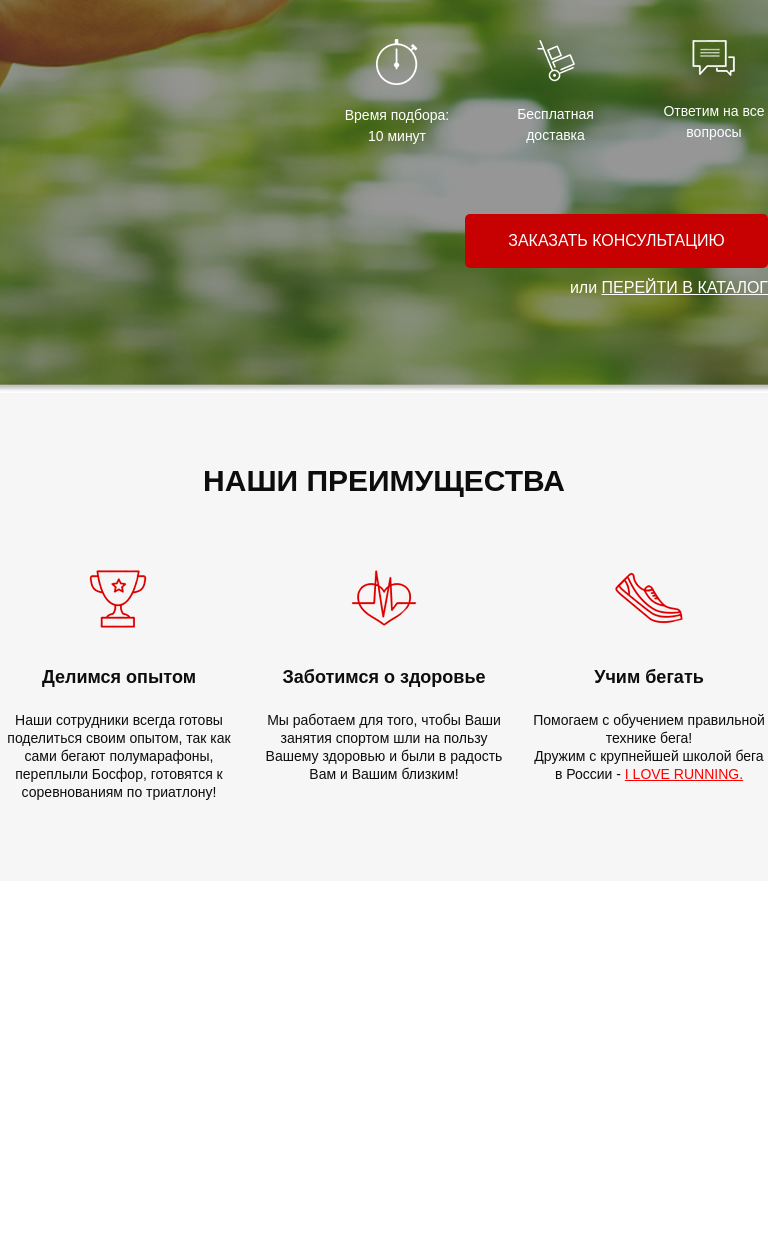
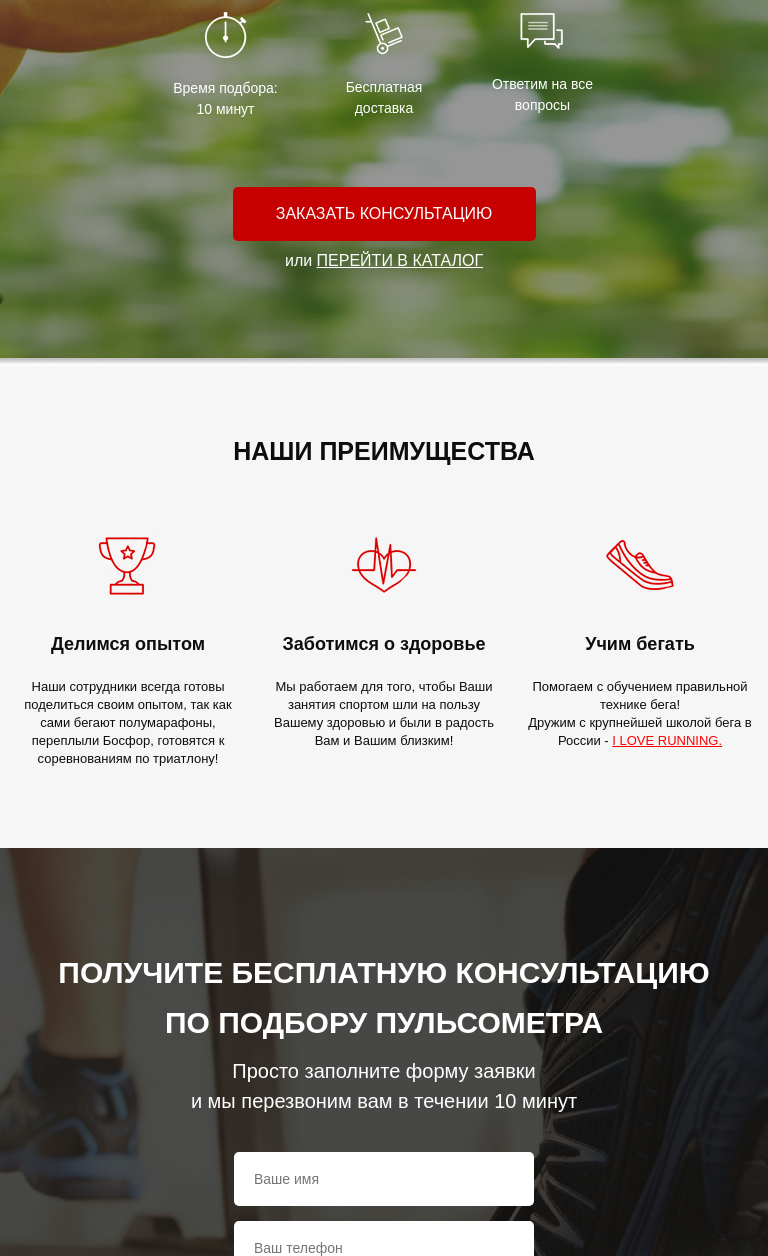
Before and after one commit to lightofheven/puls, a website: page src/index.html in a window 768 px wide. Shown: the part 295-1551 px from the top of the page. Before the commit the page ends 1176 px from the top, so only its background shows below. Drawn offline with Linux system fonts and the light colour scheme.

Commit message:
Consultation

```diff
--- a/src/index.html
+++ b/src/index.html
@@ -26,7 +26,7 @@
                     <button class="button">заказать звонок</button>
                 </div>
             </header>
-            <div class="promo__wreaper">
+            <div class="promo__wreapper">
                 <h1 class="promo__header">Подбор пульсометра</h1>
                 <h2 class="promo__subheader">с учётом Вашего уровня подготовки</h2>
                 <div class="promo__icons">
@@ -80,5 +80,20 @@
         </div>
     </div>
 
+    <div class="consultation">
+        <div class="container">
+            <h2 class="title title_left">Получите бесплатную консультацию<br>
+            по подбору пульсометра </h2>
+            <div class="consultation__descr">Просто заполните форму заявки<br>
+            и мы перезвоним вам в течении 10 минут</div>
+            <form class="feed-form" action="#">
+                <input name="name" required placeholder="Ваше имя" type="text">
+                <input name="phone" required placeholder="Ваш телефон" type="number">
+                <input name="email" required placeholder="Ваш E-mail" type="email">
+                <button class="button button_submit">заказать кОНСУЛЬТАЦИЮ</button>
+            </form>
+
+        </div>
+    </div>
 </body>
 </html>
--- a/src/sass/blocks/_button.scss
+++ b/src/sass/blocks/_button.scss
@@ -14,4 +14,9 @@
         height: 54px;
         font-size: 16px;
     }
+    &_submit {
+        width: 100%;
+        height: 55px;
+        font-size: 16px;
+    }
 }
--- /dev/null
+++ b/src/sass/blocks/_consultation.scss
@@ -0,0 +1,13 @@
+.consultation {
+    padding: 100PX 0 92px 0;
+    min-height: 680px;
+    background: url(../../img/bg2.jpg) center (center/cover) no-repeat;
+    &__descr {
+        font-weight: 500;
+        font-size: 20px;
+        line-height: 30px;
+        color: #FFFFFF;
+        text-align: left;
+        margin-top: 8px;
+    }
+}
--- /dev/null
+++ b/src/sass/blocks/_forms.scss
@@ -0,0 +1,20 @@
+.feed-form {
+    margin-top: 36px;
+    display: flex;
+    flex-direction: column;
+    width: 300px;
+    input {
+        height: 54px;
+        border-radius: 5px;
+        background: #FFFFFF;
+        margin-bottom: 15px;
+        border: none;
+        padding: 0 20px;
+        font-weight: 300;
+        font-size: 14px;
+        color: #4B4B4B;
+        &:nth-child(3) {
+            margin-bottom: 20px;
+        }
+    }
+}
--- /dev/null
+++ b/src/sass/blocks/_media.scss
@@ -0,0 +1,114 @@
+@media (min-width: 720px) and (max-width: 1024px) {
+    .header {
+        display: flex;
+        justify-content: space-around;
+        align-items :center;
+    }
+    .promo {
+        &__wreapper {
+            display: block;
+            margin-top: 91px;
+        }
+        &__header {
+            font-weight: 700;
+            font-size: 35px;
+            text-transform: uppercase;
+            color: #fff;
+            line-height: 35px;
+            text-align: center;
+        }
+        &__subheader {
+            font-weight: 500;
+            font-size: 20px;
+            text-transform: uppercase;
+            color: #fff;
+            margin-top: 21px;
+            line-height: 20px;
+            text-align: center;
+        }
+        &__icons {
+            width: 425px;
+            display: flex;
+            justify-content: space-between;
+            margin: 60px auto;
+        }
+        &__link {
+            font-weight: 500;
+            font-size: 16px;
+            color: #fff;
+            margin-top: 8px;
+            text-align: center;
+        }
+    .button {
+        &_main {
+            display: block;
+            margin: 67px auto;
+            width: 303px;
+            height: 54px;
+            font-size: 16px;
+            margin-bottom: 0;
+        }
+    }
+    }
+    .benefits {
+        .title {
+            text-align: center;
+            font-weight: 700;
+            font-size: 25px;
+            color: #0d0d0d;
+            text-transform: uppercase;
+        }
+        &__wreapper {
+            margin-top: 65px;
+            display: flex;
+            justify-content: space-around;
+        }
+        &__descr {
+            margin-top: 20px;
+            font-weight: 300;
+            font-size: 13px;
+            line-height: 18px;
+            color: #0d0d0d;
+            text-align: center;
+        }
+    }
+    .consultation {
+        .title {
+            &_left {
+                font-size: 30px;
+                line-height: 50px;
+                color: #fff;
+                text-align: center;
+                margin-bottom: 0;
+            }
+        }
+        &__descr {
+            font-weight: 500;
+            font-size: 20px;
+            line-height: 30px;
+            color: #fff;
+            text-align: center;
+            margin-top: 8px;
+        }
+        .feed-form {
+            margin: 36px auto;
+            display: flex;
+            flex-direction: column;
+            width: 300px;
+        }
+    }
+}
+@media (max-width: 575px) {
+    .title {
+       font-size: 23px;
+    }
+    .benefits {
+        &__wreapper {
+            margin-top: 65px;
+            display: flex;
+            flex-direction: column;
+            align-items:center;
+        }
+    }
+
+}
--- a/src/sass/blocks/_promo.scss
+++ b/src/sass/blocks/_promo.scss
@@ -2,7 +2,7 @@
     min-height: 650px;
     padding: 21px 0 93px 0;
     background: url(../../img/bg.jpg) center (center/cover) no-repeat;
-    &__wreaper {
+    &__wreapper {
         display: flex;
         flex-direction: column;
         align-items: flex-end;
--- a/src/sass/blocks/_titles.scss
+++ b/src/sass/blocks/_titles.scss
@@ -3,4 +3,12 @@
     font-weight: 700;
     font-size: 30px;
     color: #0D0D0D;
+    text-transform: uppercase;
+    &_left {
+        font-size: 36px;
+        line-height: 54px;
+        color: #FFFFFF;
+        text-align: left;
+        margin-bottom: 0;
+    }
 }
--- a/src/sass/style.scss
+++ b/src/sass/style.scss
@@ -11,3 +11,6 @@
 @import 'blocks/button';
 @import 'blocks/benfits';
 @import 'blocks/titles';
+@import 'blocks/consultation';
+@import 'blocks/forms';
+@import 'blocks/media';
```
Also changed, not shown: src/css/style.min.css.
